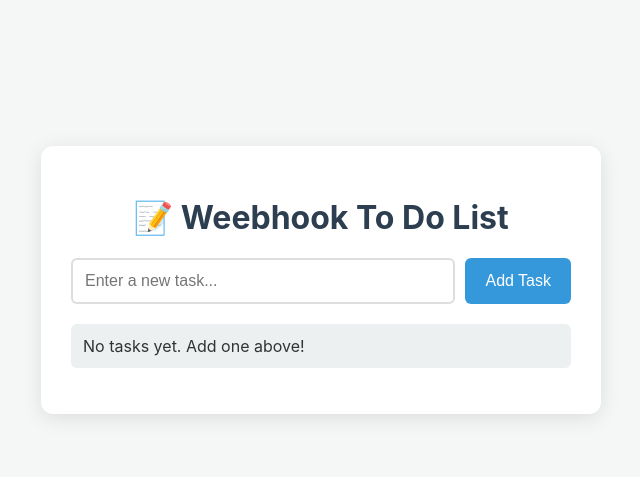
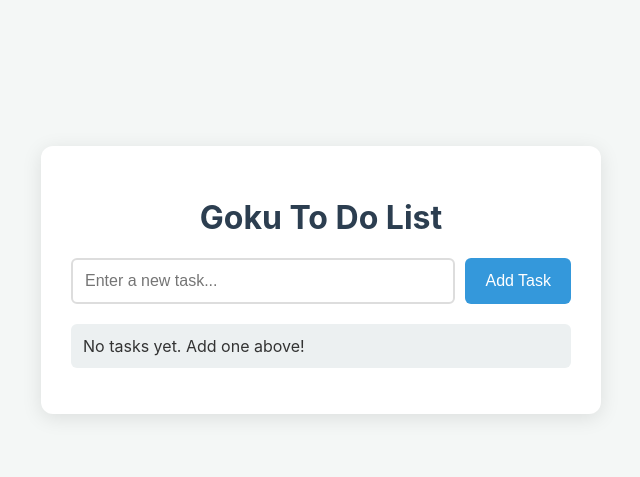
Before and after one commit to goku31s/to-do-list-Jenkins-CI-CD, a Flask app: page / in a window 1280 px wide. Shown: the part 140-617 px from the top of the page, without its empty margins (319-959 px from the left). Run offline with Flask 2, Linux system fonts and the light colour scheme; data that the repository does not hold is empty.

Commit message:
Change header from 'Weebhook' to 'Goku'

```diff
--- a/templates/index.html
+++ b/templates/index.html
@@ -8,7 +8,7 @@
 </head>
 <body>
     <div class="container">
-        <h1>📝 Weebhook To Do List</h1>
+        <h1>Goku To Do List</h1>
         <form action="/add" method="post" class="todo-form">
             <input type="text" name="todoitem" placeholder="Enter a new task..." required>
             <button type="submit">Add Task</button>
```
